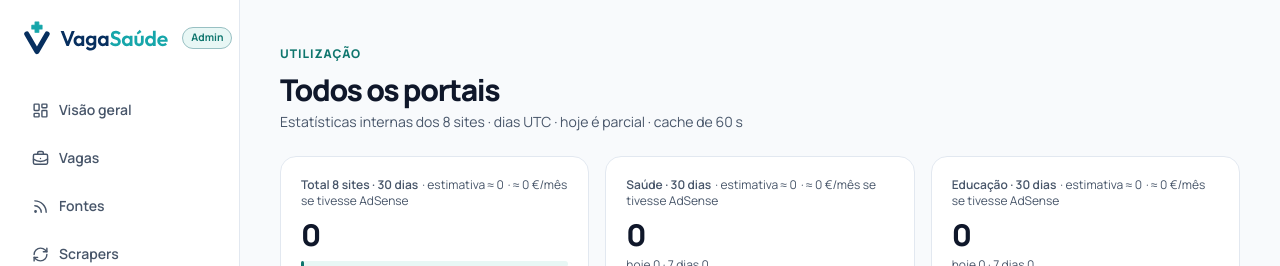
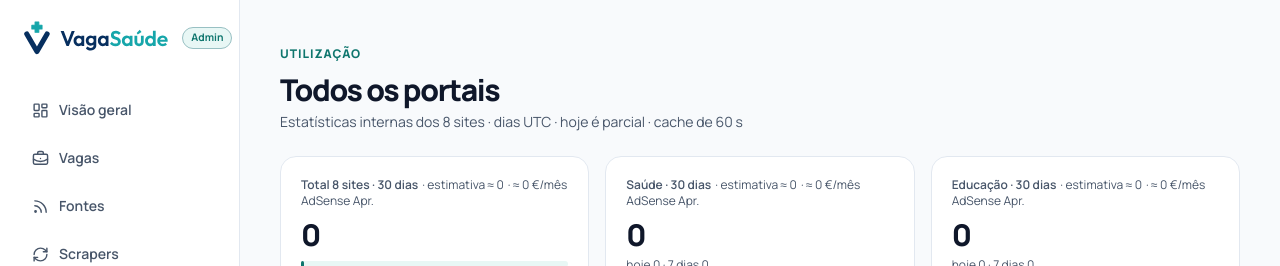
Before and after one commit to joaodominguez/vagasaude, a Next.js app in the folder apps/web/: page /admin/portais in a window 1280 px wide. Shown: the top 266 px of the page. Built offline with nearby package versions, Linux system fonts and the light colour scheme; no server answers.

Commit message:
Admin portals: shorter AdSense label

```diff
--- a/apps/web/src/app/admin/portais/page.tsx
+++ b/apps/web/src/app/admin/portais/page.tsx
@@ -163,7 +163,7 @@ export default async function AdminPortaisPage() {
                 title="Média dos últimos 7 dias completos × 30 (a janela de 30 dias ainda não está completa)"
               >
                 · estimativa ≈ {nf.format(estimate30(all))}
-              <span className="ml-1" title="RPM de referência: PT 2,0 €, ES 2,5 €, IT 2,5 €, BR 0,8 € por 1.000 pageviews. Só indicador — o AdSense não está ligado.">· ≈ {nf.format(estimateAdsense(all))} €/mês se tivesse AdSense</span>
+              <span className="ml-1" title="RPM de referência: PT 2,0 €, ES 2,5 €, IT 2,5 €, BR 0,8 € por 1.000 pageviews. Só indicador — o AdSense não está ligado.">· ≈ {nf.format(estimateAdsense(all))} €/mês AdSense Apr.</span>
               </span>
             </p>
             <p className="mt-2 text-3xl font-extrabold tracking-[-0.04em]">{nf.format(total30)}</p>
@@ -180,7 +180,7 @@ export default async function AdminPortaisPage() {
                     title="Média dos últimos 7 dias completos × 30 (a janela de 30 dias ainda não está completa)"
                   >
                     · estimativa ≈ {nf.format(estimate30(list))}
-                  <span className="ml-1" title="RPM de referência: PT 2,0 €, ES 2,5 €, IT 2,5 €, BR 0,8 € por 1.000 pageviews. Só indicador — o AdSense não está ligado.">· ≈ {nf.format(estimateAdsense(list))} €/mês se tivesse AdSense</span>
+                  <span className="ml-1" title="RPM de referência: PT 2,0 €, ES 2,5 €, IT 2,5 €, BR 0,8 € por 1.000 pageviews. Só indicador — o AdSense não está ligado.">· ≈ {nf.format(estimateAdsense(list))} €/mês AdSense Apr.</span>
                   </span>
                 </p>
                 <p className="mt-2 text-3xl font-extrabold tracking-[-0.04em]">
```
